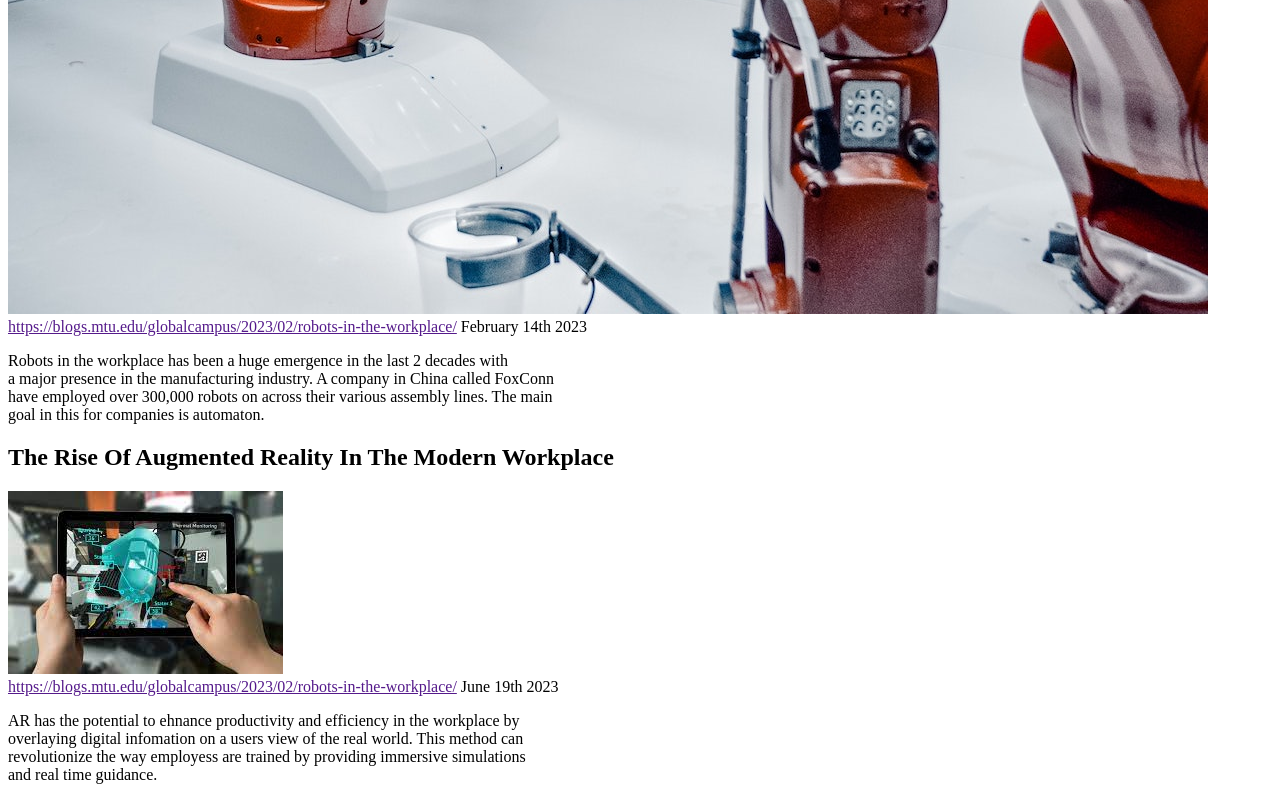
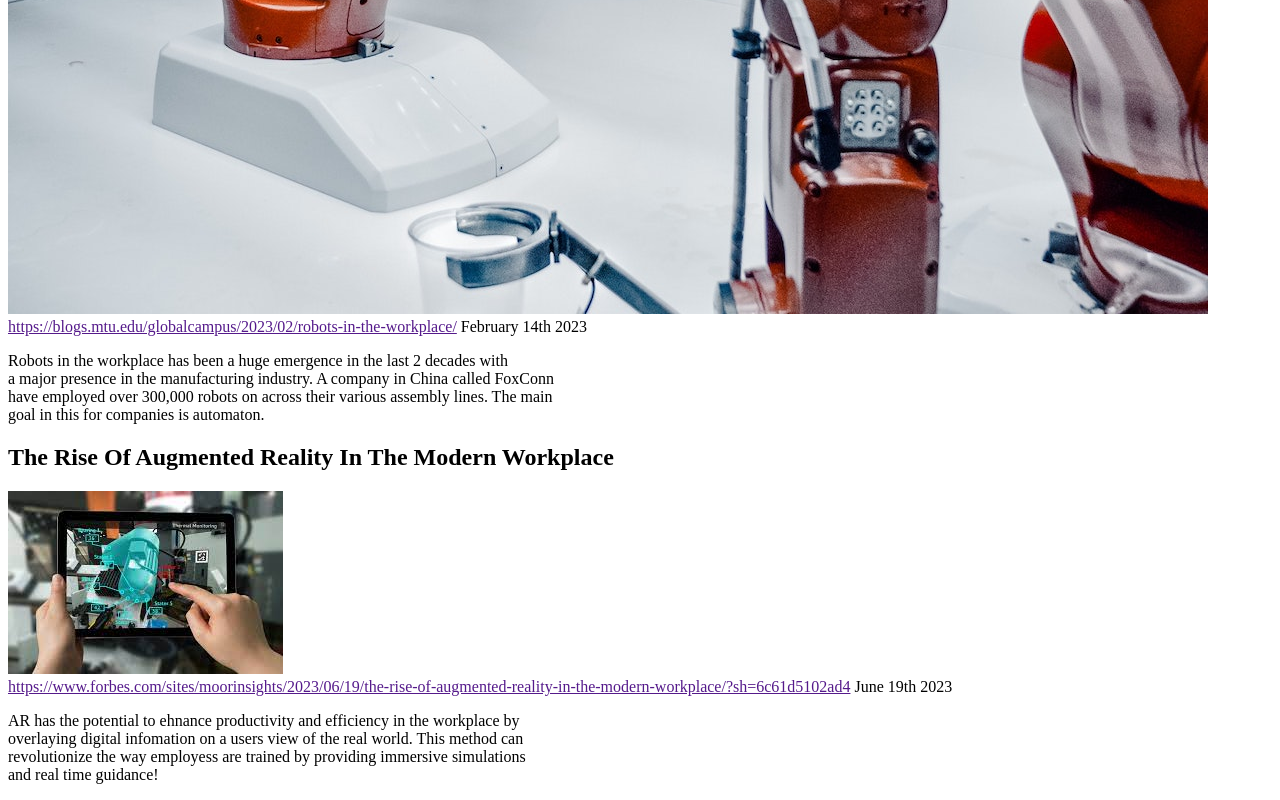
Before and after one commit to JoshuaDeeth/blog_05, a plain HTML site: page index.html in a window 1280 px wide. Shown: the part 2801-3601 px from the top of the page. Drawn offline with Linux system fonts and the light colour scheme.

Commit message:
Added link

```diff
--- a/index.html
+++ b/index.html
@@ -76,12 +76,12 @@
             <h2>
                 The Rise Of Augmented Reality In The Modern Workplace</h2>
             <img src="../blog_05/Augmented Reality.jpg" alt="article alt text here"> <br>
-            <a href="">https://blogs.mtu.edu/globalcampus/2023/02/robots-in-the-workplace/</a>
+            <a href="">https://www.forbes.com/sites/moorinsights/2023/06/19/the-rise-of-augmented-reality-in-the-modern-workplace/?sh=6c61d5102ad4</a>
             <time>June 19th 2023</time>
             <p> AR has the potential to ehnance productivity and efficiency in the workplace by <br>
                 overlaying digital infomation on a users view of the real world. This method can <br>
                 revolutionize the way employess are trained by providing immersive simulations <br>
-                and real time guidance.
+                and real time guidance!
         </article>
         <!-- end of sample -->
     </main>
```
